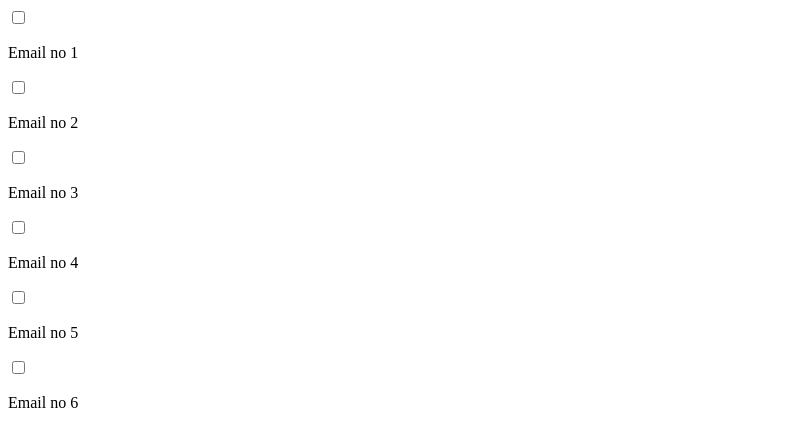
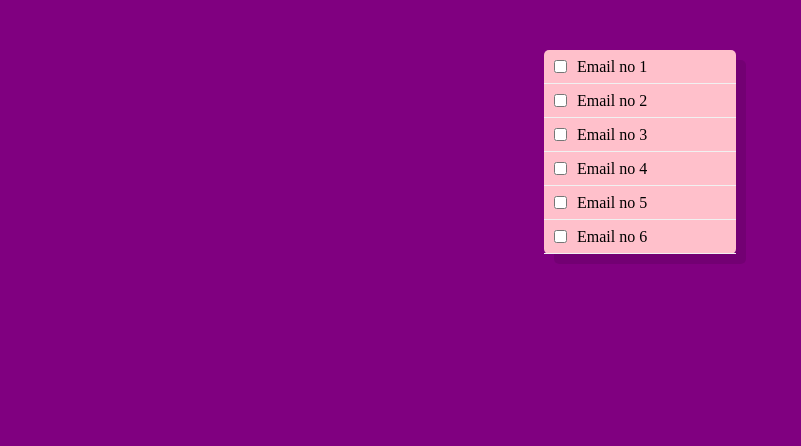
Before and after one commit to BarbaraLukowska/email-checkbox, a plain HTML site: page index.html in a window 1280 px wide. Shown: the whole page, without its empty margins (0-801 px from the left). Drawn offline with Linux system fonts and the light colour scheme.

Commit message:
inbox and items styles added, based on flexbox

```diff
--- a/css/style.css
+++ b/css/style.css
@@ -1,3 +1,36 @@
+*{
+    margin: 0;
+    padding: 0;
+    box-sizing: border-box;
+}
+
+body {
+    background-color: purple;
+    display: flex;
+    justify-content: center;
+}
+
+.inbox {
+    width: 15vw;
+    max-width:400px;
+    margin:50px auto;
+    background-color: pink;
+    border-radius:5px;
+    box-shadow:10px 10px 0 rgba(0,0,0,0.1);
+}
+
+.item {
+    display: flex;
+    justify-content: flex-start;
+    align-items: center;
+    border-bottom: 1px solid #F1F1F1;
+}
+
 input:checked + p {
-    background: yellow;
+    background: lightgrey;
+    width: 15vw;
 }
+
+input[type="checkbox"] {
+    margin: 10px;
+}
```
Also changed, not shown: index.html (line endings or trailing spaces).
